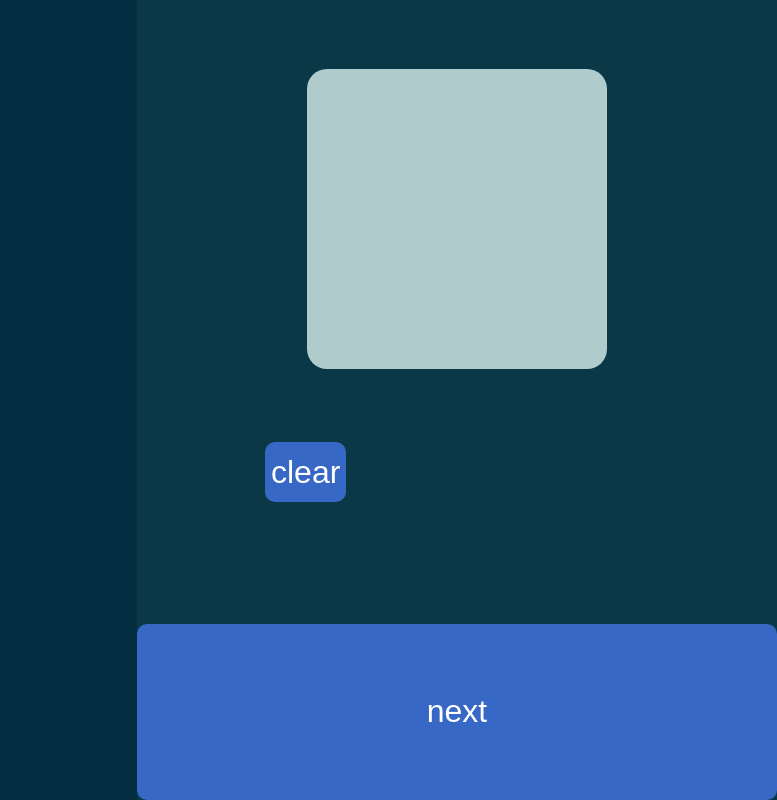
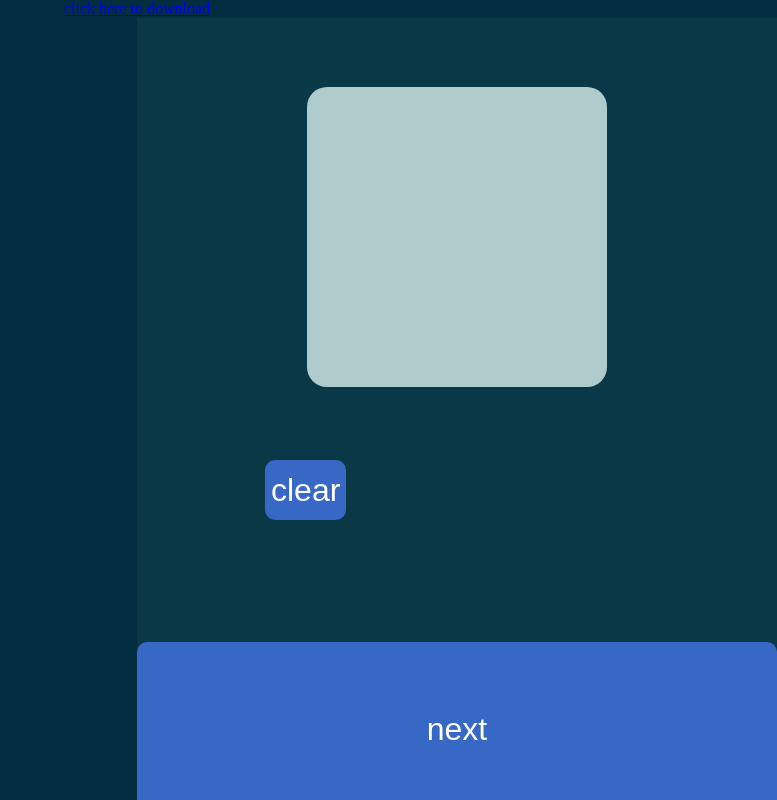
Before and after one commit to spacefreg/spacefrogs, a website: page public/index.html in a window 1280 px wide. Shown: the whole page, without its empty margins (503-1280 px from the left). Drawn offline with Linux system fonts and the light colour scheme.

Commit message:
testing download attrib in html

```diff
--- a/public/index.html
+++ b/public/index.html
@@ -9,6 +9,8 @@
     <title>学习中文</title>
 
     <link rel="stylesheet" href="src/style.css">
+
+    <a href="res/hpos.png" download>click here to download</a>
 
 
 </head>
```
Also changed, not shown: public/res/hpos.png (added).
